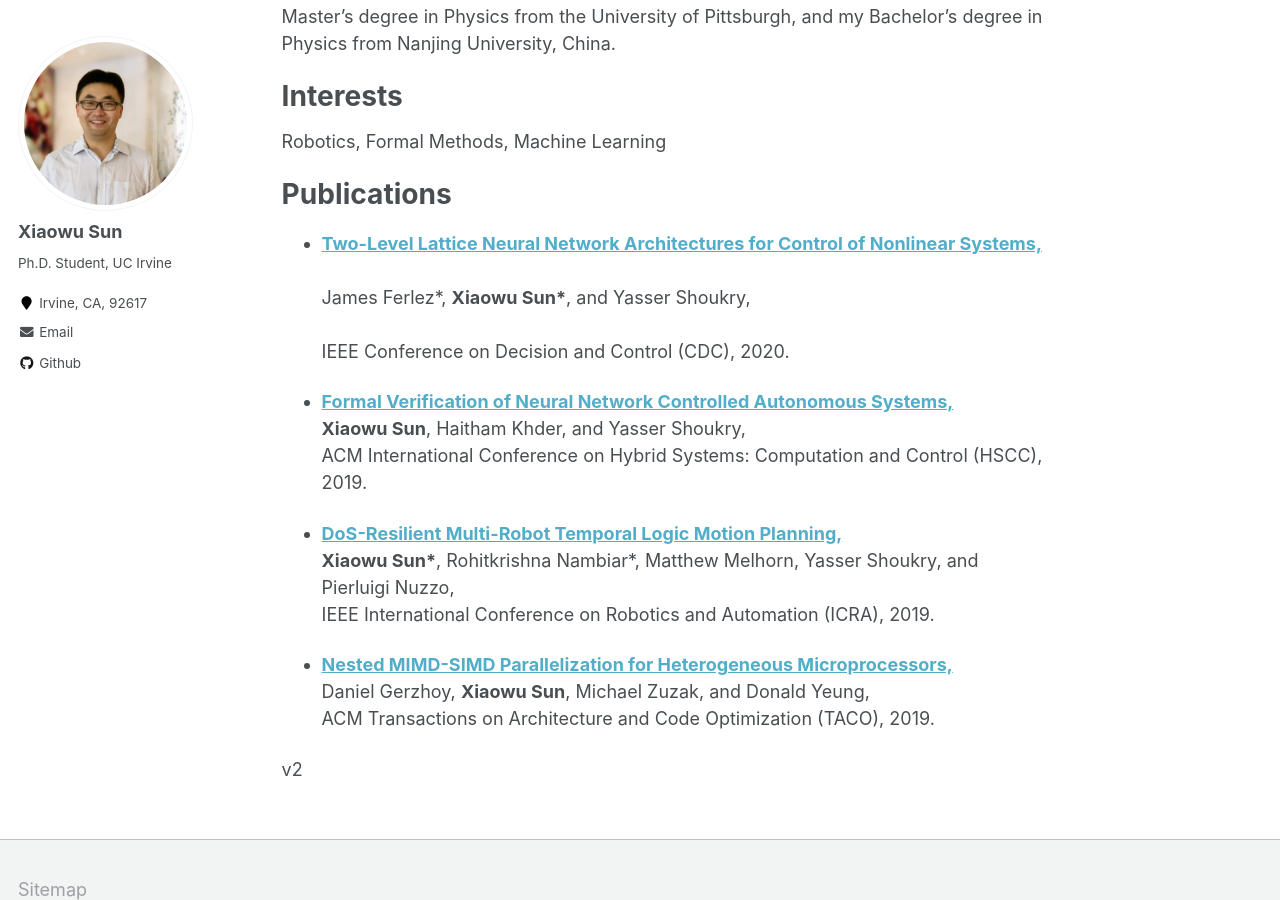
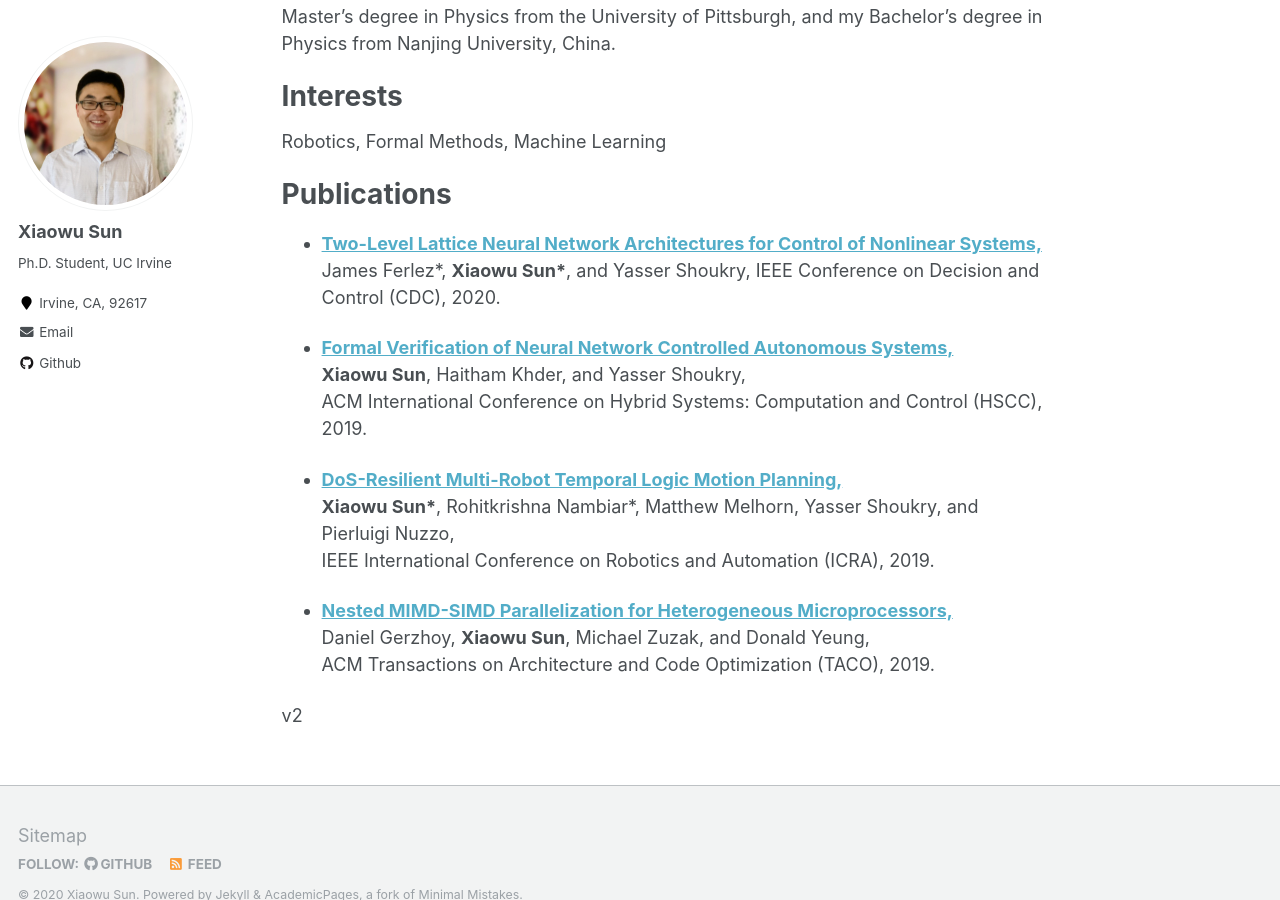
Before and after one commit to xiaowusun/xiaowusun.github.io, a Jekyll site: the page built from _pages/about.md, in a window 1280 px wide and 900 px high, scrolled down 424 px. Built offline with Jekyll 4.4.1, drawn with Linux system fonts in a browser that asks for light colours.

Commit message:
Initial commit

```diff
--- a/_pages/about.md
+++ b/_pages/about.md
@@ -18,9 +18,7 @@ Robotics, Formal Methods, Machine Learning
 Publications
 ======
 - [**Two-Level Lattice Neural Network Architectures for Control of Nonlinear Systems,**](https://arxiv.org/abs/2004.09628)
-<br>
-James Ferlez*, <b>Xiaowu Sun*</b>, and Yasser Shoukry,
-<br>
+James Ferlez\*, <b>Xiaowu Sun\*</b>, and Yasser Shoukry,
 IEEE Conference on Decision and Control (CDC), 2020.
 
 - [**Formal Verification of Neural Network Controlled Autonomous Systems,**](https://dl.acm.org/doi/10.1145/3302504.3311802)
@@ -31,7 +29,7 @@ ACM International Conference on Hybrid Systems: Computation and Control (HSCC),
 
 - [**DoS-Resilient Multi-Robot Temporal Logic Motion Planning,**](https://ieeexplore.ieee.org/document/8794477)
 <br>
-<b>Xiaowu Sun\*</b>, Rohitkrishna Nambiar*, Matthew Melhorn, Yasser Shoukry, and Pierluigi Nuzzo,
+<b>Xiaowu Sun\*</b>, Rohitkrishna Nambiar\*, Matthew Melhorn, Yasser Shoukry, and Pierluigi Nuzzo,
 <br>
 IEEE International Conference on Robotics and Automation (ICRA), 2019.
 
```
